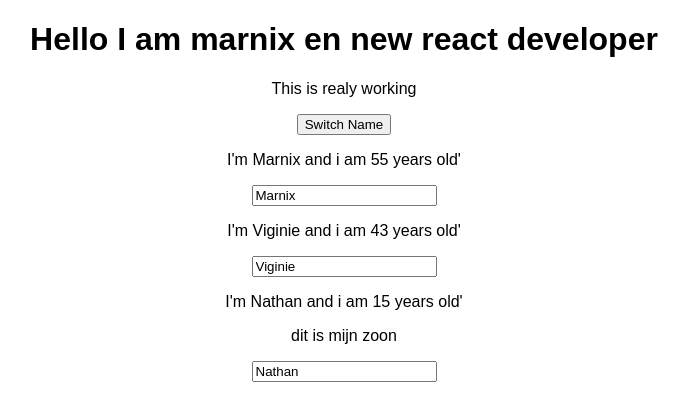
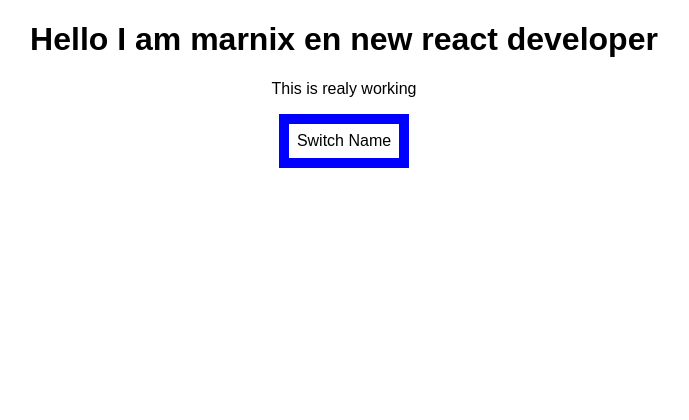
Before and after one commit to marnixcools/react-complete-guide, a React (Create React App) app: page / in a window 1280 px wide. Shown: the top 420 px of the page, without its empty margins (296-985 px from the left). Built offline with nearby package versions, Linux system fonts and the light colour scheme.

Commit message:
Voor list

```diff
--- a/src/App.js
+++ b/src/App.js
@@ -9,8 +9,8 @@ class App extends Component {
       { name: "Viginie" , age: 43},
       { name: "Nathan" , age: 15}
     ],
-    someOtherState: "some other value"
-
+    someOtherState: "some other value",
+    showPerson : false
   }
 
   switchNameHandler = (newName) => {
@@ -41,12 +41,26 @@ class App extends Component {
 
 
   render() {
+    const myStyle = {
+      backgroundColor : 'White',
+      font: 'inherit',
+      border: '10px solid blue',
+      padding: '8px',
+      cursor: 'pointer'
+    };
+
     return (
       <div className="App">
         <p></p>
           <h1>Hello I am marnix en new react developer</h1>
           <p>This is realy working</p>
-          <button onClick={this.switchNameHandler.bind(this, "EersteMarnix")} >Switch Name</button>
+          <button
+            style={myStyle}
+            onClick={this.switchNameHandler.bind(this, "EersteMarnix")}
+            >Switch Name
+          </button>
+          { this.state.showPerson ?
+            <div>
               <Person
                 name={this.state.persons[0].name}
                 age={this.state.persons[0].age}/>
@@ -59,6 +73,8 @@ class App extends Component {
                 name={this.state.persons[2].name}
                 age={this.state.persons[2].age}
                 >dit is mijn zoon</Person>
+            </div> : null
+          }
       </div>
     );
   }
--- /dev/null
+++ b/src/Person/Person.css
@@ -0,0 +1,8 @@
+.Person {
+    width: 60%;
+    margin: 16px auto;
+    border: 1px solid #eee;
+    box-shadow: 0 2px 3px #ccc;
+    padding: 16px;
+    text-align: center;
+}
--- a/src/Person/Person.js
+++ b/src/Person/Person.js
@@ -1,7 +1,9 @@
 import React from 'react';
 
+import './Person.css';
+
 const person = (props) => {
-return <div>
+return <div className="Person">
             <p onClick={props.click}>I'm {props.name} and i am {props.age} years old'</p>
             <p>{props.children}</p>
             <input onChange= {props.changeName} value={props.name}/>
```
Lines whose indentation alone changed are shown as unchanged.
